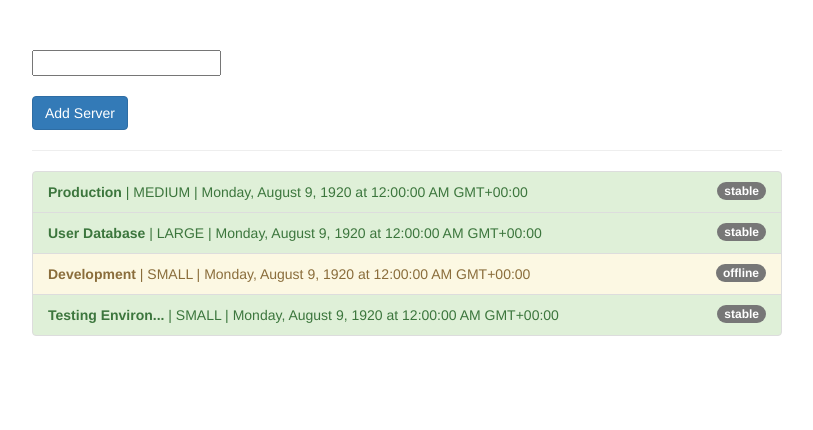
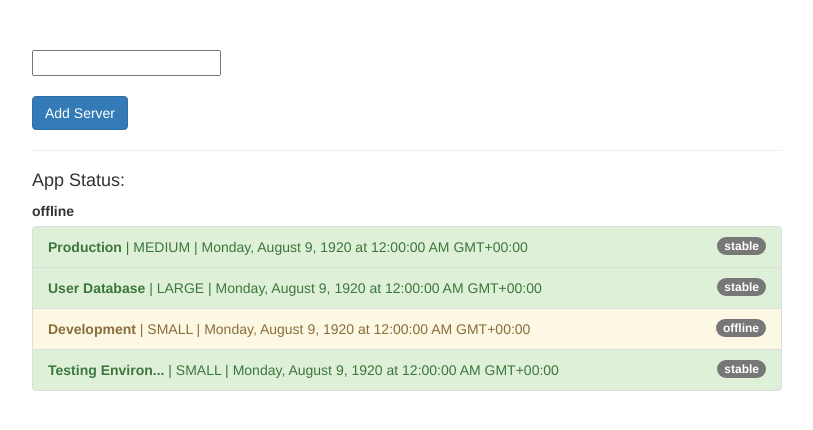
Before and after one commit to rajasvyas7/angular-resources, an Angular app in the folder pipes-start/: page / in a window 1280 px wide. Shown: the top 430 px of the page, without its empty margins (233-1046 px from the left). Built offline with nearby package versions, Linux system fonts and the light colour scheme.

Commit message:
Using async pipe

```diff
--- a/pipes-start/src/app/app.component.html
+++ b/pipes-start/src/app/app.component.html
@@ -5,6 +5,8 @@
       <br><br>
       <button class="btn btn-primary" (click)="addServer()">Add Server</button>
       <hr>
+      <h4>App Status:</h4>
+      <label>{{ appStatus | async }}</label>
       <ul class="list-group">
         <li
           class="list-group-item"
--- a/pipes-start/src/app/app.component.ts
+++ b/pipes-start/src/app/app.component.ts
@@ -7,6 +7,11 @@ import { Component } from '@angular/core';
 })
 export class AppComponent {
   filteredStatus: string = '';
+  appStatus = new Promise((resolved, reject) => {
+    setTimeout(() => {
+      resolved('offline');
+    }, 3000)
+  });
   servers = [
     {
       instanceType: 'medium',
@@ -50,4 +55,11 @@ export class AppComponent {
       started: new Date(15, 1, 2017)
     });
   }
+
+  handleError(error: any) {
+    // Handle the error here.
+    console.error('Something went wrong!!');
+    return null;
+
+  }
 }
```
